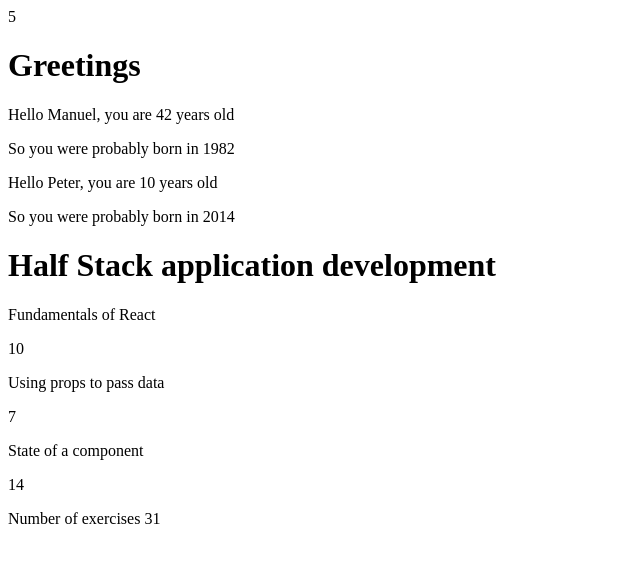
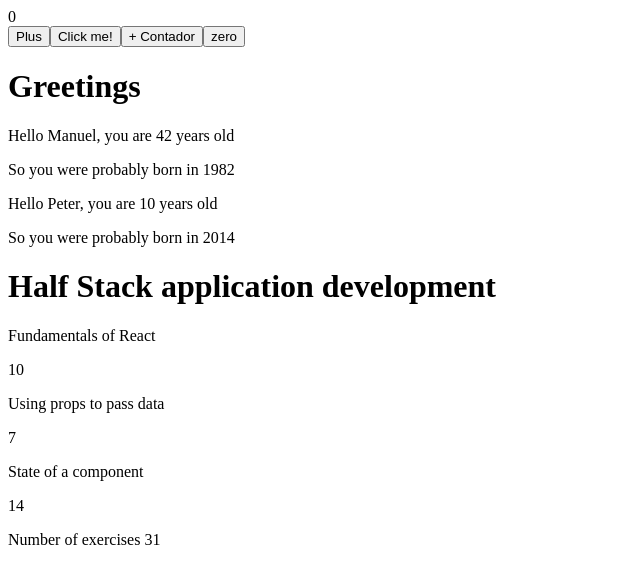
Before and after one commit to alexsamboy/fullstackopen, a React app in the folder part1/courseinfo/: page / in a window 1280 px wide. Shown: the top 584 px of the page, without its empty margins (0-640 px from the left). Built offline with nearby package versions, Linux system fonts and the light colour scheme; the HTML template or start-up script is replaced by a standard one.

Commit message:
Control de eventos

```diff
--- a/part1/courseinfo/src/App.jsx
+++ b/part1/courseinfo/src/App.jsx
@@ -42,11 +42,18 @@
 const App = () => {
   const [ counter, setCounter ] = useState(0)
 
-  setTimeout(
+  /*setTimeout(
     () => setCounter(counter + 1),
     1000
-  )
+  )*/
 
+  //console.log('rendering...', counter)
+
+  const handleClick = () => {
+    console.log('Clickeado')
+  }
+
+  const setContador = () => setCounter(counter + 1)
 
   const name = 'Peter'
   const age = 10
@@ -72,6 +79,10 @@
     <div>
 
       <div>{ counter }</div>
+      <button onClick={handleClick}>Plus</button>
+      <button onClick={() => setCounter(counter + 1)}>Click me!</button>
+      <button onClick={setContador}>+ Contador</button>
+      <button onClick={() => setCounter(0)}>zero</button>
 
       <h1>Greetings</h1>
       <Hello name = 'Manuel' age = {42} />
```
